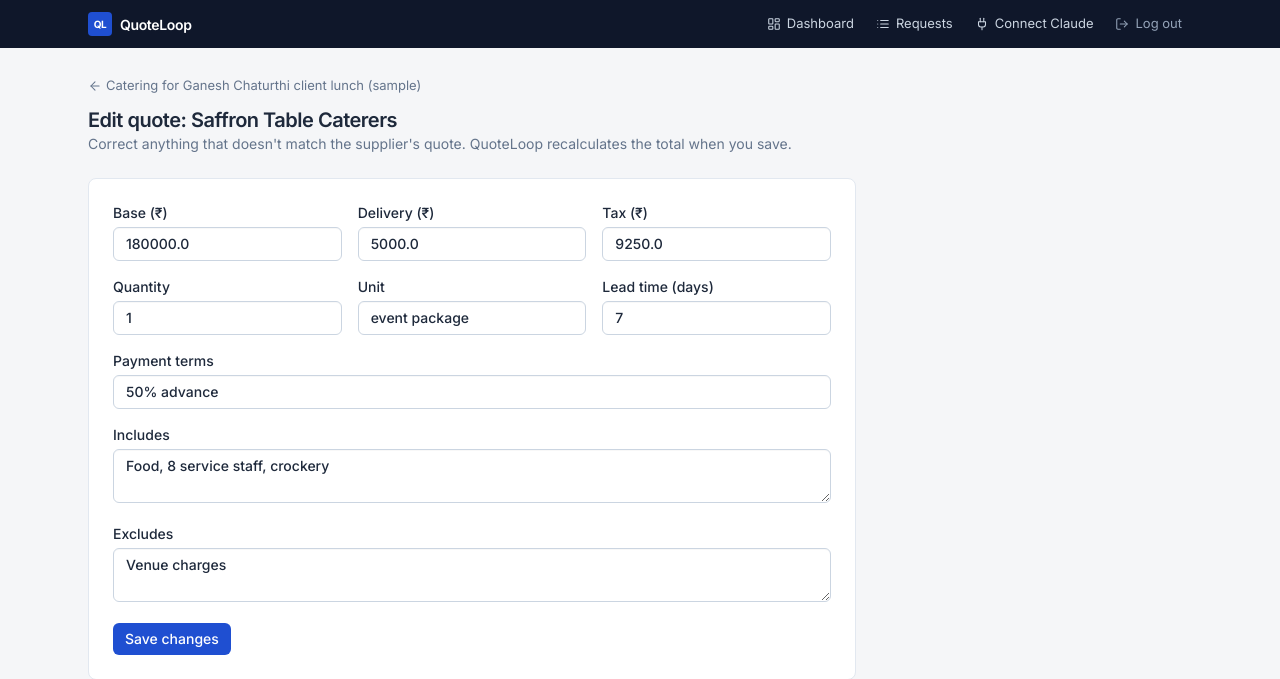
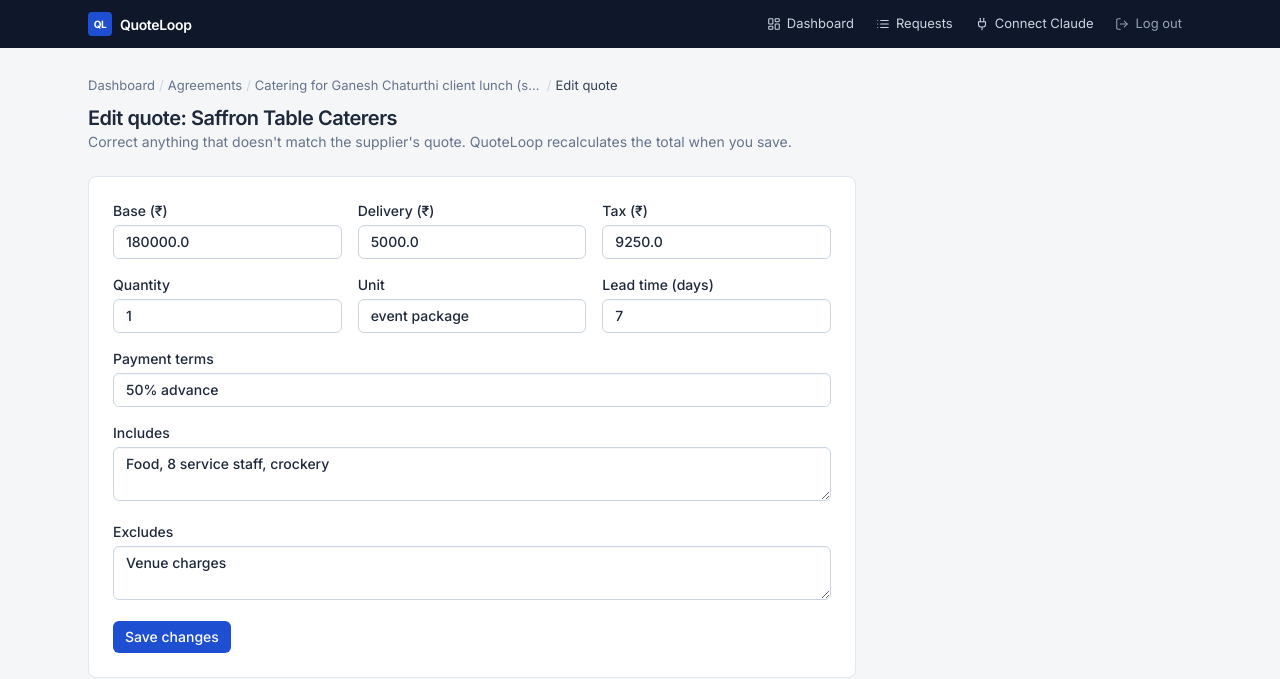
Before and after one commit to Enrique1909/QuoteLoop, a FastAPI app: page /quotes/1/edit in a window 1280 px wide. Shown: the top 679 px of the page. Run offline with FastAPI, Linux system fonts and the light colour scheme; the visitor is signed in with stand-in values (Sample User, id 1); parts of the project's set-up code (start-up, migrations or seed data) failed here and were passed over; some libraries are stand-ins or nearby versions.

Commit message:
Breadcrumbs back to Agreements / Negotiating / Comparing lists
Co-Authored-By: Claude Opus 5.5 <noreply@anthropic.com>

```diff
--- /dev/null
+++ b/app/templates/crumbs.html
@@ -0,0 +1,12 @@
+{# breadcrumb: expects r (request); optional leaf #}
+{% from "macros.html" import icon %}
+{% set list_href = '/requests?status=agreed' if r.status == 'agreed' else ('/requests?status=' ~ r.status) %}
+{% set list_label = 'Agreements' if r.status == 'agreed' else ('Negotiating' if r.status == 'negotiating' else 'Comparing') %}
+<nav class="flex flex-wrap items-center gap-1 text-[13px] text-slate-500">
+ <a href="/dashboard" class="hover:text-slate-800">Dashboard</a>
+ <span class="text-slate-300">/</span>
+ <a href="{{ list_href }}" class="hover:text-slate-800">{{ list_label }}</a>
+ <span class="text-slate-300">/</span>
+ {% if leaf %}<a href="/requests/{{ r.id }}" class="hover:text-slate-800 truncate max-w-[18rem]">{{ r.title }}</a><span class="text-slate-300">/</span><span class="text-slate-700">{{ leaf }}</span>
+ {% else %}<span class="text-slate-700 truncate max-w-[22rem]">{{ r.title }}</span>{% endif %}
+</nav>
--- a/app/templates/negotiation.html
+++ b/app/templates/negotiation.html
@@ -2,7 +2,7 @@
 {% from "macros.html" import badge, pill, btn, input, icon, stars %}
 {% block nav %}{% include "nav.html" %}{% endblock %}
 {% block body %}
-<a href="/requests/{{ r.id }}" class="inline-flex items-center gap-1 text-[13px] text-slate-500 hover:text-slate-800">{{ icon('arrow-left', 'h-3.5 w-3.5') }}{{ r.title }}</a>
+{% set leaf = sup.name %}{% include "crumbs.html" %}
 <div class="mt-2 flex flex-wrap items-center gap-3"><h1 class="text-xl font-semibold tracking-tight">Negotiation with {{ sup.name }}</h1>{{ badge(n.status) }}</div>
 {% if error %}<div class="mt-4 rounded-lg bg-rose-50 border border-rose-200 px-4 py-3 text-sm text-rose-800">{{ error }}</div>{% endif %}
 
--- a/app/templates/quote_edit.html
+++ b/app/templates/quote_edit.html
@@ -2,7 +2,7 @@
 {% from "macros.html" import input, btn, icon, stars, pill, badge %}
 {% block nav %}{% include "nav.html" %}{% endblock %}
 {% block body %}
-<a href="/requests/{{ r.id }}" class="inline-flex items-center gap-1 text-[13px] text-slate-500 hover:text-slate-800">{{ icon('arrow-left', 'h-3.5 w-3.5') }}{{ r.title }}</a>
+{% set leaf = 'Edit quote' %}{% include "crumbs.html" %}
 <h1 class="mt-2 text-xl font-semibold tracking-tight">Edit quote: {{ supplier.name }}</h1>
 <p class="text-sm text-slate-500">Correct anything that doesn't match the supplier's quote. QuoteLoop recalculates the total when you save.</p>
 <form method="post" action="/quotes/{{ q.id }}/edit" class="mt-6 bg-white rounded-lg border border-slate-200 p-6 grid sm:grid-cols-3 gap-4 max-w-3xl text-sm">
--- a/app/templates/request.html
+++ b/app/templates/request.html
@@ -2,7 +2,7 @@
 {% from "macros.html" import badge, pill, btn, input, icon, stars %}
 {% block nav %}{% include "nav.html" %}{% endblock %}
 {% block body %}
-<a href="/dashboard" class="inline-flex items-center gap-1 text-[13px] text-slate-500 hover:text-slate-800">{{ icon('arrow-left', 'h-3.5 w-3.5') }}Dashboard</a>
+{% set leaf = none %}{% include "crumbs.html" %}
 <div class="mt-2 flex flex-wrap items-start justify-between gap-4">
  <div>
   <div class="flex items-center gap-2 flex-wrap"><h1 class="text-xl font-semibold tracking-tight text-slate-900">{{ r.title }}</h1>{{ badge(r.status) }}
```
